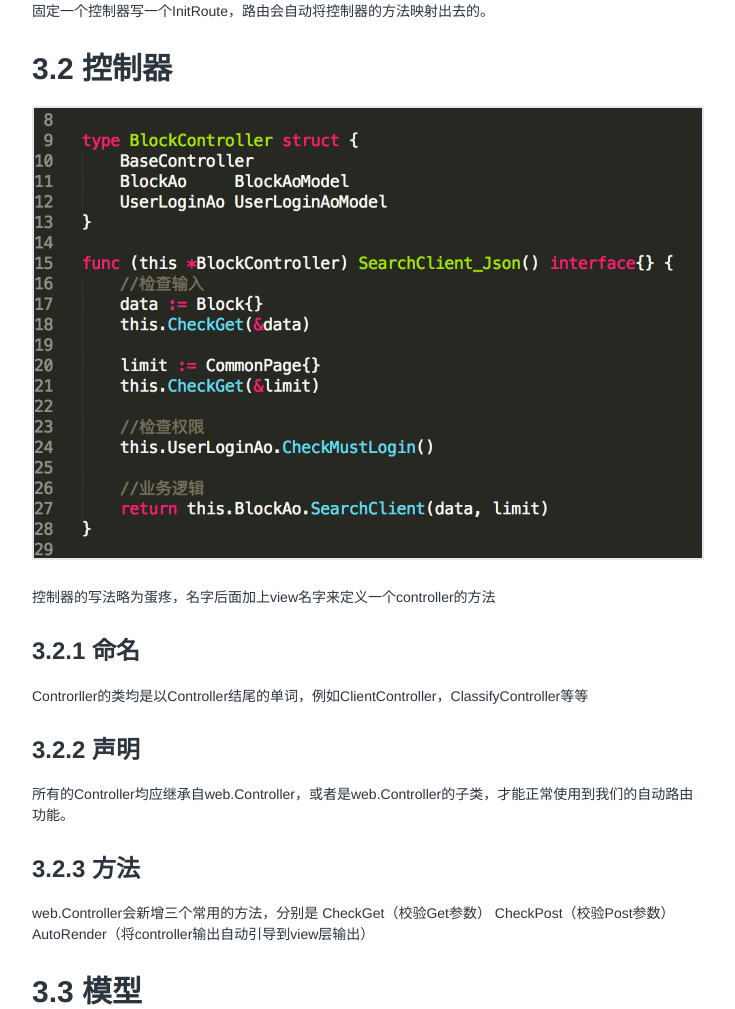
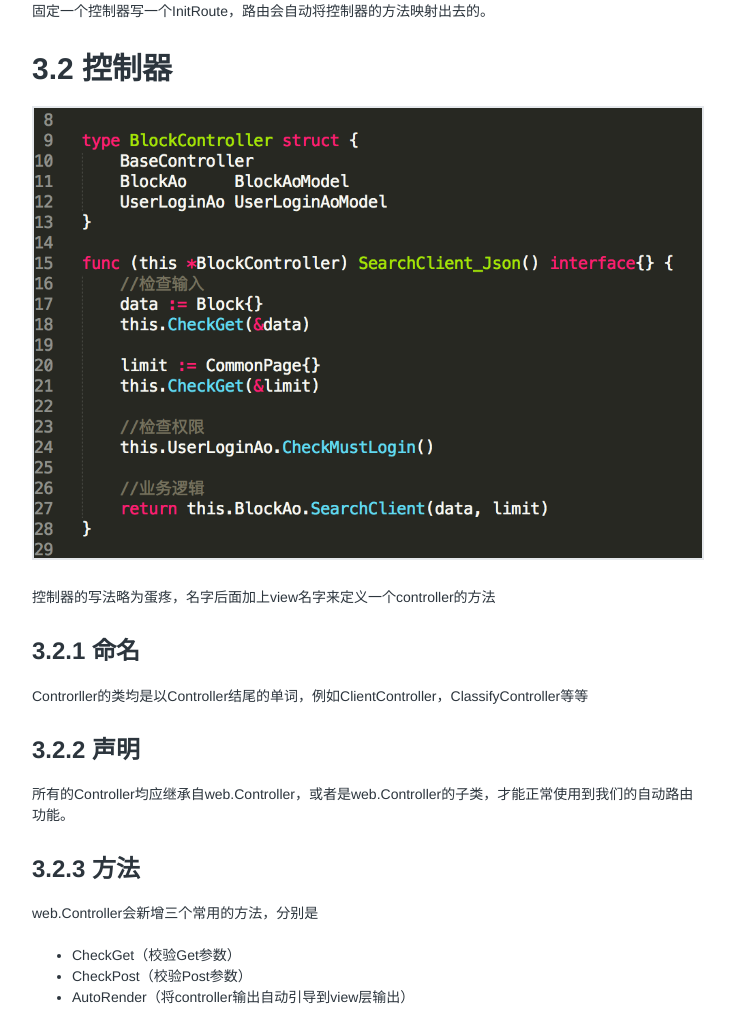
Before and after one commit to yankaics/fishedee.github.io, a Jekyll site: the page built from _posts/后端/2016-03-15-后端开发规范.markdown, in a window 1280 px wide. Shown: the part 1077-2086 px from the top of the page, without its empty margins (272-1007 px from the left). Built offline with Jekyll 4.4.1, drawn with Linux system fonts in a browser that asks for light colours; comment, search, counter and statistics services are not loaded; some of the changed text lies outside the part shown; grey boxes are pictures that could not be loaded.

Commit message:
优化输出格式

```diff
--- a/_posts/后端/2016-03-15-后端开发规范.markdown
+++ b/_posts/后端/2016-03-15-后端开发规范.markdown
@@ -43,9 +43,10 @@ Controrller的类均是以Controller结尾的单词，例如ClientController，C
 
 ### 3.2.3 方法
 web.Controller会新增三个常用的方法，分别是
-CheckGet（校验Get参数）
-CheckPost（校验Post参数）
-AutoRender（将controller输出自动引导到view层输出）
+
+* CheckGet（校验Get参数）
+* CheckPost（校验Post参数）
+* AutoRender（将controller输出自动引导到view层输出）
 
 ## 3.3 模型
 
@@ -77,13 +78,14 @@ Test的类均是以Test结尾的单词，例如ClientAoTest，ClassifyAoTest等
 
 ### 3.4.3 方法
 web.Test会新增三个常用的方法，分别是
-AssertEqual（校验数据相等）
-AssertError（校验错误相等）
-Concurrent（模拟并发行为）
-Benchmark（性能测试）
-RandomInt（生成随机数）
-RandomString（生成随机字符串）
-RequestReset（重置请求）
+
+* AssertEqual（校验数据相等）
+* AssertError（校验错误相等）
+* Concurrent（模拟并发行为）
+* Benchmark（性能测试）
+* RandomInt（生成随机数）
+* RandomString（生成随机字符串）
+* RequestReset（重置请求）
 
 ## 3.5 数据
 
@@ -113,8 +115,9 @@ Enum的类均是以Enum结尾的单词，例如ClientTypeEnum，ClientStateEnum
 var xxxx struct，这是go中的特别写法，声明与定义struct写在一起了。刚声明出来的实例是没有数据的，需要用我们的特别的方法InitEnumStruct来初始化enum结构体。另外，所有的enum结构体必须继承自EnumStruct
 
 ### 3.6.3 方法
-Names（获取enum内的常量map）
-Datas（获取enum内的数据列表）
+
+* Names（获取enum内的常量map）
+* Datas（获取enum内的数据列表）
 
 # 4 工具库
 凡是继承Web.Controller,web.Model与web.Test的实例都会获得工具库的功能，而工具库的配置则在conf/app.conf文件下，具体的用法就不说了
```
Also changed, not shown: other parts of _posts/后端/2016-03-15-后端开发规范.markdown (+1 -1 lines).
